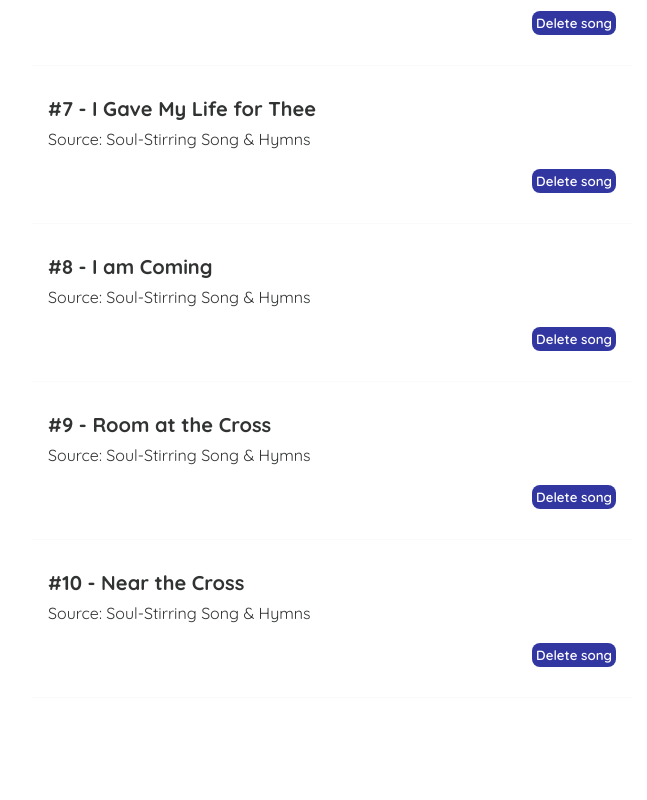
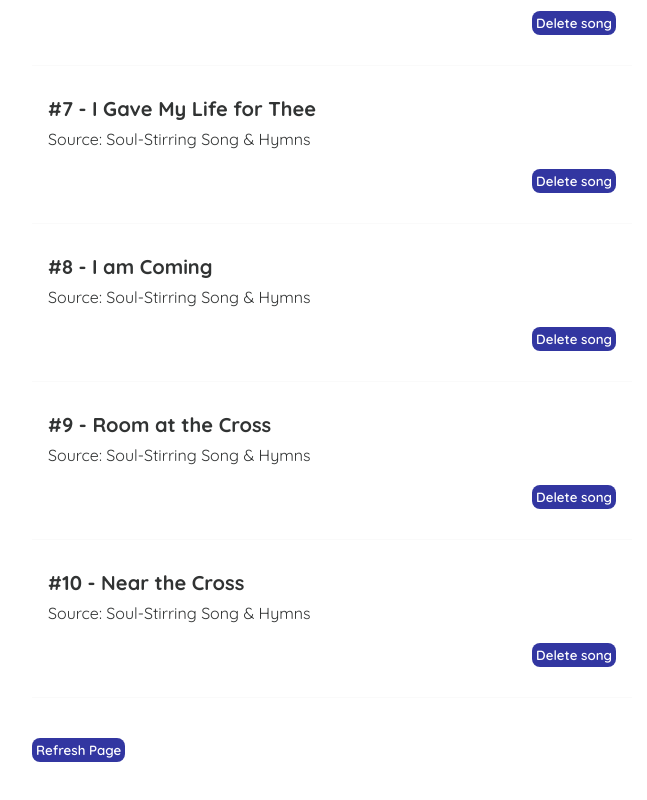
Before and after one commit to Salvador318Alvarez/Random-Song-Generator, a React (Create React App) app: page / in a window 1280 px wide. Shown: the part 1033-1833 px from the top of the page, without its empty margins (308-955 px from the left). Before the commit the page ends 1801 px from the top, so only its background shows below. Built offline with nearby package versions, Linux system fonts and the light colour scheme.

Commit message:
added refresh page button and works!

```diff
--- a/src/Home.js
+++ b/src/Home.js
@@ -1,4 +1,4 @@
-import { useState } from 'react';
+import { useState, useEffect } from 'react';
 import List from './List';
 
 const Home = () => {
@@ -21,10 +21,15 @@
         setSongs(newSongs);
     }
 
+    const reloadPage = () => {
+        window.location.reload();
+    }
+
     return (
         <div className="home">
             <h2>Homepage</h2>
             <List songs={songs} handleDelete={handleDelete}/>
+            <button onClick={reloadPage}>Refresh Page</button>
         </div>
     );
 }
```
